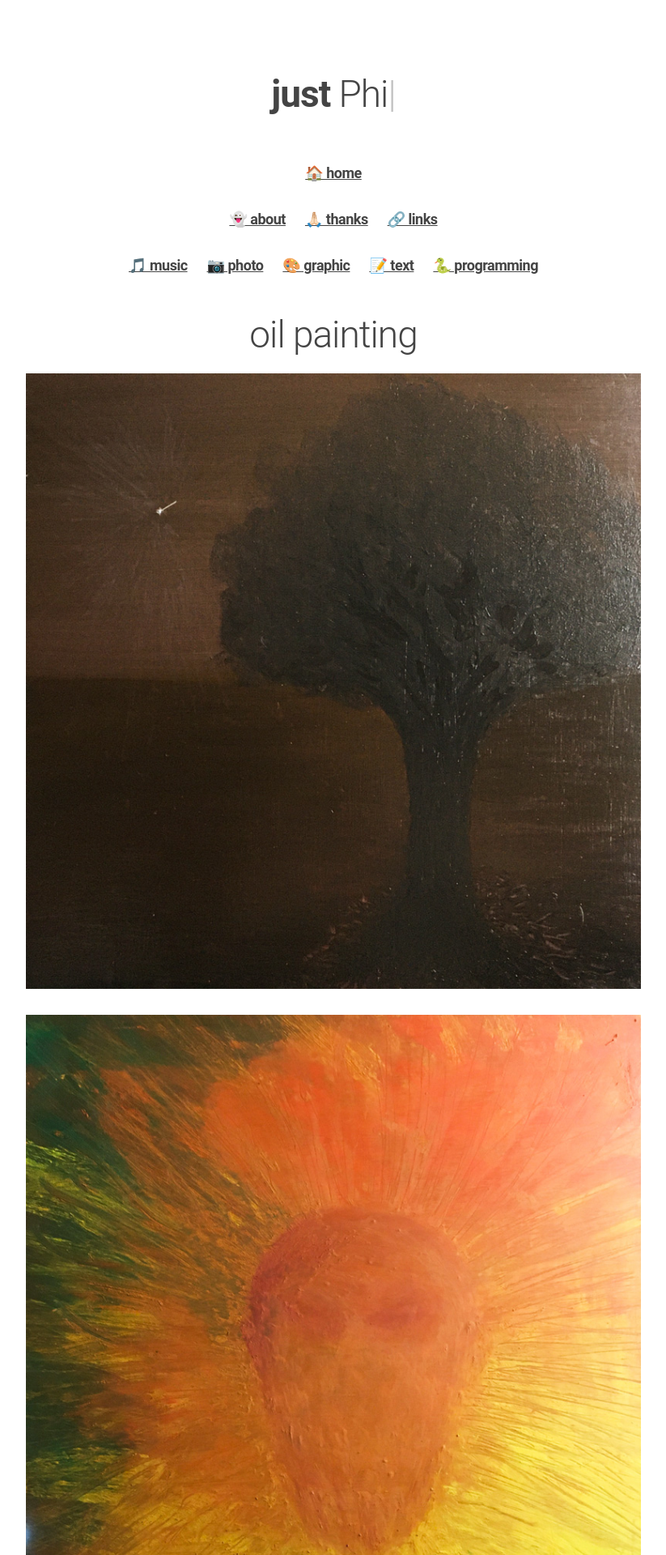
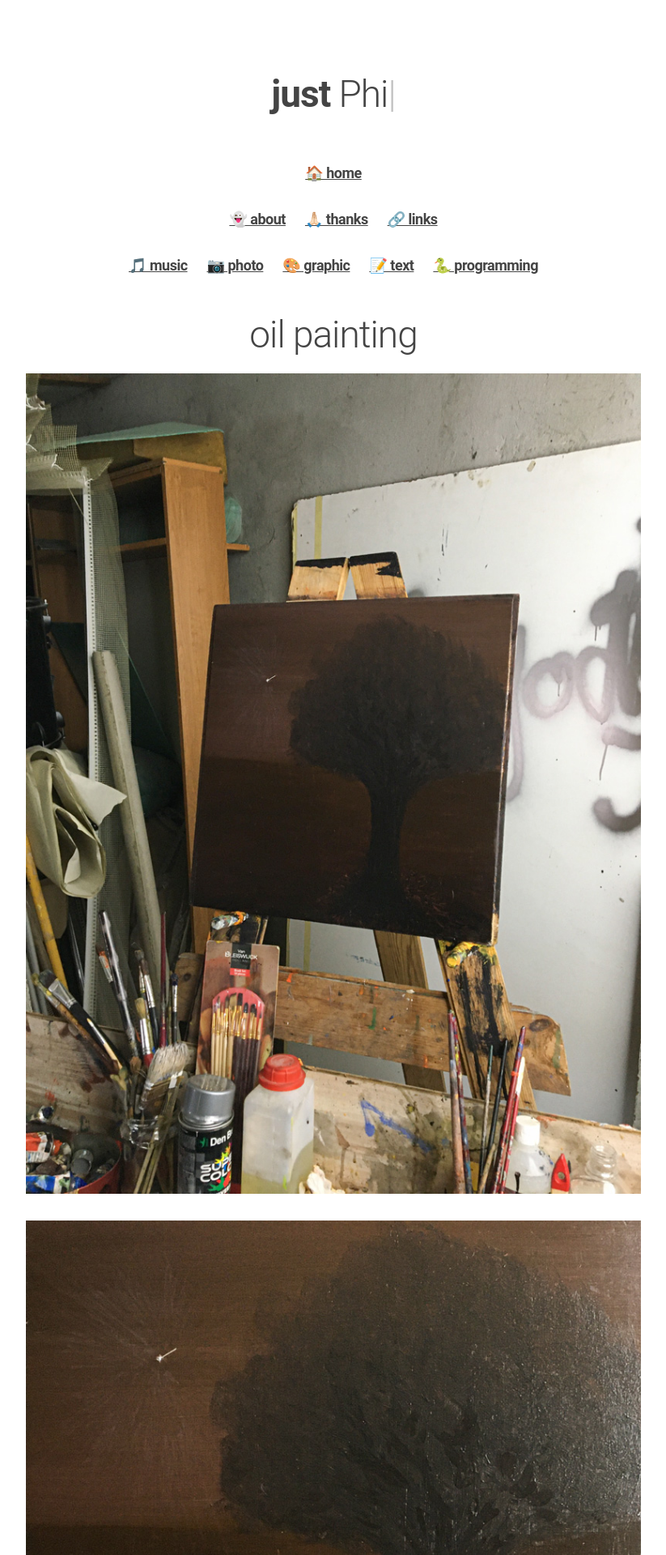
Before and after one commit to XNIZDUCH/xnizduch.github.io, a Jekyll site: the page built from _posts/2015-10-10-oil painting.markdown, in a window 1280 px wide. Shown: the top 1920 px of the page at 81% size, without its empty margins (228-1051 px from the left). Built offline with Jekyll 4.4.1, drawn with Linux system fonts in a browser that asks for light colours.

Commit message:
view oil

```diff
--- a/_posts/2015-10-10-oil painting.markdown
+++ b/_posts/2015-10-10-oil painting.markdown
@@ -11,6 +11,10 @@ permalink: /:categories/:title
 
 </center>
 
-![Picture 1](\images\graphic-design\oil-painting\DAB-I-GWIAZDA.jpg)
+![Picture 1](\images\graphic-design\oil-painting\DAB-I-GWIAZDA-view.jpg)
 
-![Picture 2](\images\graphic-design\oil-painting\XAVIER.jpg)
+![Picture 2](\images\graphic-design\oil-painting\DAB-I-GWIAZDA.jpg)
+
+![Picture 3](\images\graphic-design\oil-painting\XAVIER-view.jpg)
+
+![Picture 4](\images\graphic-design\oil-painting\XAVIER.jpg)
```
Also changed, not shown: images/graphic-design/oil-painting/DAB-I-GWIAZDA-view.jpg (added), images/graphic-design/oil-painting/XAVIER-view.jpg (added), images/photos/b&w-amy.jpg (deleted), images/photos/wild_cover.jpg (deleted).
